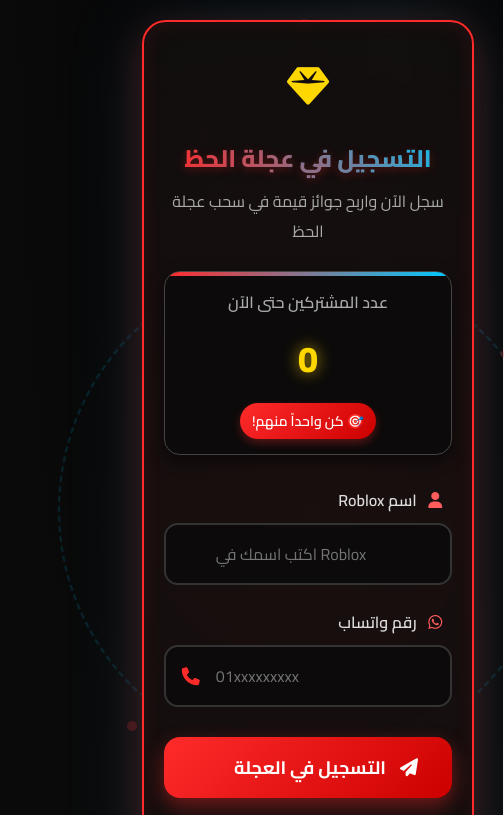
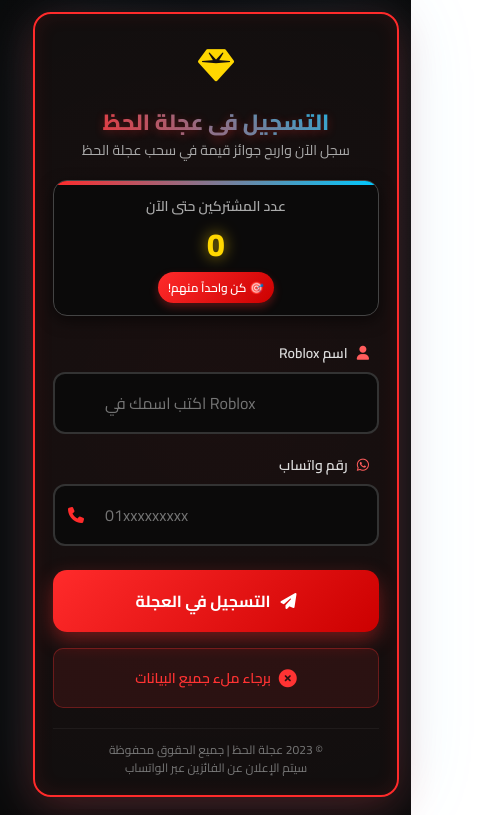
Before and after one commit to HemaTechno/Subx, a plain HTML site: page Gift.html in a window 390 px wide. Both pictures are taken after a click on the button "التسجيل في العجلة". Shown: the top 815 px of the page, 504 px wide, since content can reach past the window. Drawn offline with Linux system fonts and the light colour scheme; no server answers.

Commit message:
Update Gift.html

```diff
--- a/Gift.html
+++ b/Gift.html
@@ -3,7 +3,7 @@
 <head>
   <meta charset="UTF-8" />
   <title>التسجيل في عجلة الحظ</title>
-  <meta name="viewport" content="width=device-width, initial-scale=1.0">
+  <meta name="viewport" content="width=device-width, initial-scale=1.0, maximum-scale=5.0, user-scalable=yes">
 
   <!-- Fonts -->
   <link href="https://fonts.googleapis.com/css2?family=Cairo:wght@300;400;600;700;800&display=swap" rel="stylesheet">
@@ -32,6 +32,12 @@
       --gold: #ffd700;
       --silver: #c0c0c0;
       --bronze: #cd7f32;
+
+      /* Responsive Breakpoints */
+      --mobile: 480px;
+      --tablet: 768px;
+      --desktop: 1024px;
+      --large-desktop: 1200px;
     }
 
     * {
@@ -41,16 +47,29 @@
       font-family: 'Cairo', sans-serif;
     }
 
+    html {
+      font-size: 16px;
+      -webkit-text-size-adjust: 100%;
+    }
+
     body {
       min-height: 100vh;
+      min-height: -webkit-fill-available;
       display: flex;
       align-items: center;
       justify-content: center;
       background: radial-gradient(ellipse at top, var(--darker) 0%, var(--dark) 70%);
       color: var(--light);
       overflow-x: hidden;
-      padding: 20px;
+      padding: 16px;
       position: relative;
+    }
+
+    /* Improved Mobile Support */
+    @supports (-webkit-touch-callout: none) {
+      body {
+        min-height: -webkit-fill-available;
+      }
     }
 
     /* Animated Background Elements */
@@ -63,8 +82,8 @@
 
     .wheel-bg {
       position: absolute;
-      width: 300px;
-      height: 300px;
+      width: min(300px, 80vw);
+      height: min(300px, 80vw);
       border-radius: 50%;
       border: 2px dashed rgba(255, 43, 43, 0.2);
       z-index: -1;
@@ -72,8 +91,8 @@
     }
 
     .wheel-bg:nth-child(2) {
-      width: 500px;
-      height: 500px;
+      width: min(500px, 90vw);
+      height: min(500px, 90vw);
       border-color: rgba(0, 201, 255, 0.15);
       animation-duration: 180s;
     }
@@ -83,14 +102,15 @@
       to { transform: rotate(360deg); }
     }
 
-    /* Card Styles */
+    /* Card Styles - Fully Responsive */
     .card {
       width: 100%;
-      max-width: 480px;
-      background: rgba(15, 15, 15, 0.9);
+      max-width: 500px;
+      min-width: 280px;
+      background: rgba(15, 15, 15, 0.95);
       border: 2px solid var(--primary);
-      border-radius: 24px;
-      padding: 30px;
+      border-radius: 20px;
+      padding: clamp(20px, 5vw, 30px);
       box-shadow:
         0 10px 40px rgba(255, 43, 43, 0.25),
         0 0 80px rgba(0, 201, 255, 0.15),
@@ -100,6 +120,39 @@
       overflow: hidden;
       z-index: 1;
       animation: fadeIn 0.8s ease-out;
+    }
+
+    /* Responsive Card Sizes */
+    @media (max-width: 480px) {
+      .card {
+        border-radius: 18px;
+        padding: 18px;
+        max-width: 100%;
+      }
+    }
+
+    @media (min-width: 481px) and (max-width: 767px) {
+      .card {
+        max-width: 450px;
+      }
+    }
+
+    @media (min-width: 768px) and (max-width: 1023px) {
+      .card {
+        max-width: 480px;
+      }
+    }
+
+    @media (min-width: 1024px) {
+      .card {
+        max-width: 500px;
+      }
+    }
+
+    @media (min-width: 1200px) {
+      .card {
+        max-width: 520px;
+      }
     }
 
     .card::before {
@@ -121,15 +174,15 @@
     /* Header Styles */
     .header {
       text-align: center;
-      margin-bottom: 25px;
+      margin-bottom: clamp(20px, 4vw, 25px);
       position: relative;
     }
 
     .title-icon {
       display: inline-block;
-      font-size: 42px;
+      font-size: clamp(36px, 8vw, 42px);
       color: var(--gold);
-      margin-bottom: 10px;
+      margin-bottom: clamp(8px, 2vw, 10px);
       animation: pulse 2s infinite alternate;
     }
 
@@ -139,28 +192,30 @@
     }
 
     h1 {
-      font-size: 28px;
+      font-size: clamp(22px, 5vw, 28px);
       font-weight: 800;
-      margin: 0 0 5px 0;
+      margin: 0 0 clamp(4px, 1vw, 5px) 0;
       background: linear-gradient(90deg, var(--primary), var(--secondary));
       -webkit-background-clip: text;
       background-clip: text;
       color: transparent;
       text-shadow: 0 2px 10px rgba(255, 43, 43, 0.3);
+      line-height: 1.3;
     }
 
     .subtitle {
-      font-size: 16px;
+      font-size: clamp(14px, 3.5vw, 16px);
       color: #aaa;
-      margin-bottom: 10px;
+      margin-bottom: clamp(8px, 2vw, 10px);
+      line-height: 1.4;
     }
 
     /* Counter Styles */
     .counter-container {
-      background: rgba(10, 10, 10, 0.8);
-      border-radius: 16px;
-      padding: 15px;
-      margin-bottom: 30px;
+      background: rgba(10, 10, 10, 0.9);
+      border-radius: clamp(14px, 3vw, 16px);
+      padding: clamp(12px, 3vw, 15px);
+      margin-bottom: clamp(24px, 5vw, 30px);
       text-align: center;
       border: 1px solid var(--gray-light);
       box-shadow: 0 5px 15px rgba(0, 0, 0, 0.5);
@@ -179,50 +234,54 @@
     }
 
     .counter-label {
-      font-size: 16px;
+      font-size: clamp(14px, 3.5vw, 16px);
       font-weight: 600;
       color: #aaa;
-      margin-bottom: 8px;
+      margin-bottom: clamp(6px, 1.5vw, 8px);
     }
 
     .counter-value {
-      font-size: 42px;
+      font-size: clamp(32px, 8vw, 42px);
       font-weight: 800;
       color: var(--gold);
       text-shadow: 0 0 15px rgba(255, 215, 0, 0.7);
       transition: all 0.3s ease;
+      line-height: 1.2;
+      word-break: break-word;
+      overflow-wrap: break-word;
     }
 
     .counter-badge {
       display: inline-block;
       background: linear-gradient(135deg, var(--primary), var(--primary-dark));
       color: white;
-      font-size: 14px;
-      padding: 5px 12px;
+      font-size: clamp(12px, 3vw, 14px);
+      padding: clamp(4px, 1vw, 5px) clamp(10px, 2.5vw, 12px);
       border-radius: 20px;
-      margin-top: 10px;
+      margin-top: clamp(8px, 2vw, 10px);
       font-weight: 600;
       box-shadow: 0 4px 8px rgba(255, 43, 43, 0.3);
     }
 
     /* Form Styles */
     .form-group {
-      margin-bottom: 22px;
+      margin-bottom: clamp(18px, 4vw, 22px);
       position: relative;
     }
 
     label {
       display: block;
-      margin-bottom: 8px;
-      font-size: 16px;
+      margin-bottom: clamp(6px, 1.5vw, 8px);
+      font-size: clamp(14px, 3.5vw, 16px);
       font-weight: 600;
       color: #ddd;
       padding-right: 10px;
     }
 
     label i {
-      margin-left: 8px;
+      margin-left: clamp(6px, 1.5vw, 8px);
       color: var(--primary-light);
+      font-size: clamp(14px, 3.5vw, 16px);
     }
 
     .input-container {
@@ -231,53 +290,66 @@
 
     input {
       width: 100%;
-      padding: 16px 20px 16px 50px;
-      border-radius: 14px;
+      padding: clamp(14px, 3.5vw, 16px) clamp(18px, 4vw, 20px) clamp(14px, 3.5vw, 16px) 50px;
+      border-radius: clamp(12px, 3vw, 14px);
       border: 2px solid var(--gray);
-      background: rgba(10, 10, 10, 0.8);
+      background: rgba(10, 10, 10, 0.9);
       color: var(--light);
-      font-size: 16px;
+      font-size: clamp(14px, 3.5vw, 16px);
       transition: all 0.3s ease;
       direction: ltr;
+      min-height: 50px;
     }
 
     input:focus {
       outline: none;
       border-color: var(--primary);
       box-shadow: 0 0 0 3px rgba(255, 43, 43, 0.2);
-      background: rgba(20, 20, 20, 0.9);
+      background: rgba(20, 20, 20, 0.95);
+    }
+
+    /* Prevent zoom on iOS input focus */
+    @media (max-width: 480px) {
+      input {
+        font-size: 16px; /* Prevents iOS zoom */
+      }
     }
 
     .input-icon {
       position: absolute;
-      left: 18px;
+      left: clamp(15px, 3.5vw, 18px);
       top: 50%;
       transform: translateY(-50%);
       color: var(--primary);
-      font-size: 18px;
+      font-size: clamp(16px, 4vw, 18px);
       z-index: 2;
     }
 
     /* Button Styles */
     .btn-container {
-      margin-top: 30px;
+      margin-top: clamp(24px, 5vw, 30px);
       position: relative;
     }
 
     button {
       width: 100%;
-      padding: 18px;
+      padding: clamp(16px, 4vw, 18px);
       border: none;
-      border-radius: 16px;
+      border-radius: clamp(14px, 3.5vw, 16px);
       background: linear-gradient(135deg, var(--primary), var(--primary-dark));
       color: var(--light);
-      font-size: 18px;
+      font-size: clamp(16px, 4vw, 18px);
       font-weight: 700;
       cursor: pointer;
       transition: all 0.3s ease;
       position: relative;
       overflow: hidden;
       box-shadow: 0 8px 20px rgba(255, 43, 43, 0.4);
+      min-height: 55px;
+      display: flex;
+      align-items: center;
+      justify-content: center;
+      gap: 10px;
     }
 
     button:hover:not(:disabled) {
@@ -292,10 +364,6 @@
     button:disabled {
       opacity: 0.6;
       cursor: not-allowed;
-    }
-
-    .btn-icon {
-      margin-left: 10px;
     }
 
     .btn-glow {
@@ -315,10 +383,10 @@
     /* Message Styles */
     .message {
       text-align: center;
-      margin-top: 20px;
-      padding: 15px;
-      border-radius: 12px;
-      font-size: 16px;
+      margin-top: clamp(16px, 4vw, 20px);
+      padding: clamp(12px, 3vw, 15px);
+      border-radius: clamp(10px, 2.5vw, 12px);
+      font-size: clamp(14px, 3.5vw, 16px);
       font-weight: 600;
       opacity: 0;
       transform: translateY(10px);
@@ -326,11 +394,14 @@
       display: flex;
       align-items: center;
       justify-content: center;
+      flex-wrap: wrap;
+      gap: 8px;
+      min-height: 60px;
     }
 
     .message i {
-      margin-left: 10px;
-      font-size: 20px;
+      font-size: clamp(18px, 4.5vw, 20px);
+      flex-shrink: 0;
     }
 
     .message.show {
@@ -359,30 +430,113 @@
     /* Footer */
     .footer {
       text-align: center;
-      margin-top: 25px;
-      font-size: 14px;
+      margin-top: clamp(20px, 4vw, 25px);
+      font-size: clamp(12px, 3vw, 14px);
       color: #777;
-      padding-top: 15px;
+      padding-top: clamp(12px, 3vw, 15px);
       border-top: 1px solid rgba(255, 255, 255, 0.05);
+      line-height: 1.5;
     }
 
-    /* Responsive */
-    @media (max-width: 600px) {
+    /* Landscape Orientation Support */
+    @media (orientation: landscape) and (max-height: 600px) {
+      body {
+        padding: 10px;
+        align-items: flex-start;
+      }
+
       .card {
-        padding: 25px 20px;
-        max-width: 95%;
+        margin-top: 10px;
+        max-height: 90vh;
+        overflow-y: auto;
+      }
+
+      .form-group {
+        margin-bottom: 12px;
+      }
+
+      .counter-container {
+        margin-bottom: 15px;
+        padding: 10px;
+      }
+
+      .btn-container {
+        margin-top: 15px;
+      }
+
+      input {
+        padding: 10px 15px 10px 40px;
+        min-height: 45px;
+      }
+
+      button {
+        padding: 12px;
+        min-height: 45px;
+      }
+    }
+
+    /* Extra Small Phones */
+    @media (max-width: 360px) {
+      .card {
+        padding: 15px;
+        border-radius: 16px;
       }
 
       h1 {
-        font-size: 24px;
+        font-size: 20px;
       }
 
       .counter-value {
-        font-size: 36px;
+        font-size: 28px;
       }
 
-      input, button {
-        padding: 14px 14px 14px 50px;
+      input {
+        font-size: 14px;
+        padding-left: 40px;
+      }
+
+      .input-icon {
+        left: 12px;
+      }
+    }
+
+    /* Tablet Landscape */
+    @media (min-width: 768px) and (max-width: 1023px) and (orientation: landscape) {
+      .card {
+        max-width: 90%;
+        margin: 20px auto;
+      }
+    }
+
+    /* Prevent text size adjustment on orientation change */
+    @media (orientation: portrait) {
+      html {
+        -webkit-text-size-adjust: 100%;
+      }
+    }
+
+    /* High Resolution Screens */
+    @media (min-resolution: 192dpi) {
+      .card {
+        border-width: 1.5px;
+      }
+    }
+
+    /* Print Styles */
+    @media print {
+      body {
+        background: white;
+        color: black;
+      }
+
+      .card {
+        border: 1px solid #ccc;
+        box-shadow: none;
+        background: white;
+      }
+
+      button, .counter-badge, .wheel-bg, .bg-particle {
+        display: none !important;
       }
     }
   </style>
@@ -427,7 +581,8 @@
     <div class="btn-container">
       <button id="register">
         <span class="btn-glow"></span>
-        <i class="fas fa-paper-plane btn-icon"></i> التسجيل في العجلة
+        <i class="fas fa-paper-plane"></i>
+        <span>التسجيل في العجلة</span>
       </button>
     </div>
 
@@ -463,16 +618,39 @@
   const robloxInput = document.getElementById('roblox');
   const whatsappInput = document.getElementById('whatsapp');
 
+  // 🔹 Responsive Helper Functions
+  function adjustForScreenSize() {
+    const width = window.innerWidth;
+    const height = window.innerHeight;
+    const isMobile = width <= 480;
+    const isTablet = width > 480 && width <= 768;
+    const isLandscape = width > height;
+
+    // Adjust body padding based on screen size
+    if (isMobile && isLandscape) {
+      document.body.style.padding = '5px';
+    } else if (isMobile) {
+      document.body.style.padding = '12px';
+    } else if (isTablet) {
+      document.body.style.padding = '20px';
+    } else {
+      document.body.style.padding = '20px';
+    }
+  }
+
   // 🔹 Create Background Particles
   function createParticles() {
     const particlesContainer = document.body;
-    const particleCount = 20;
+    const particleCount = window.innerWidth < 768 ? 15 : 25;
 
     for (let i = 0; i < particleCount; i++) {
       const particle = document.createElement('div');
       particle.classList.add('bg-particle');
 
-      const size = Math.random() * 10 + 5;
+      const size = window.innerWidth < 768 ?
+        Math.random() * 8 + 3 :
+        Math.random() * 10 + 5;
+
       particle.style.width = `${size}px`;
       particle.style.height = `${size}px`;
 
@@ -480,10 +658,10 @@
       particle.style.top = `${Math.random() * 100}vh`;
 
       particle.style.background = i % 3 === 0
-        ? 'rgba(255, 43, 43, 0.2)'
+        ? 'rgba(255, 43, 43, 0.15)'
         : i % 3 === 1
-          ? 'rgba(0, 201, 255, 0.2)'
-          : 'rgba(255, 215, 0, 0.2)';
+          ? 'rgba(0, 201, 255, 0.15)'
+          : 'rgba(255, 215, 0, 0.15)';
 
       particlesContainer.appendChild(particle);
 
@@ -495,8 +673,8 @@
   function animateParticle(particle) {
     let x = parseFloat(particle.style.left);
     let y = parseFloat(particle.style.top);
-    let xSpeed = (Math.random() - 0.5) * 0.5;
-    let ySpeed = (Math.random() - 0.5) * 0.5;
+    let xSpeed = (Math.random() - 0.5) * (window.innerWidth < 768 ? 0.3 : 0.5);
+    let ySpeed = (Math.random() - 0.5) * (window.innerWidth < 768 ? 0.3 : 0.5);
 
     function move() {
       x += xSpeed;
@@ -516,8 +694,8 @@
 
   // 🔹 Animate Counter
   function animateCounter(element, targetValue) {
-    const currentValue = parseInt(element.textContent);
-    const duration = 800; // ms
+    const currentValue = parseInt(element.textContent.replace(/,/g, '')) || 0;
+    const duration = 800;
     const steps = 20;
     const stepValue = (targetValue - currentValue) / steps;
     let currentStep = 0;
@@ -545,15 +723,13 @@
     msgEl.textContent = text;
     msgEl.className = `message show ${type}`;
 
-    // Add icon based on message type
     let icon = '';
     if (type === 'success') icon = '<i class="fas fa-check-circle"></i>';
     else if (type === 'warning') icon = '<i class="fas fa-exclamation-triangle"></i>';
     else if (type === 'error') icon = '<i class="fas fa-times-circle"></i>';
 
-    msgEl.innerHTML = `${text} ${icon}`;
+    msgEl.innerHTML = `${icon} <span>${text}</span>`;
 
-    // Auto hide after 5 seconds (except success)
     if (type !== 'success') {
       setTimeout(() => {
         msgEl.classList.remove('show');
@@ -576,18 +752,18 @@
   // 🔹 Validate Inputs
   function validateInputs(roblox, whatsapp) {
     if (!roblox || !whatsapp) {
-      showMessage('❌ برجاء ملء جميع البيانات', 'error');
+      showMessage('برجاء ملء جميع البيانات', 'error');
       return false;
     }
 
     if (roblox.length < 3 || roblox.length > 20) {
-      showMessage('❌ اسم Roblox يجب أن يكون بين 3 و 20 حرف', 'error');
+      showMessage('اسم Roblox يجب أن يكون بين 3 و 20 حرف', 'error');
       return false;
     }
 
     const whatsappRegex = /^01[0-9]{9}$/;
     if (!whatsappRegex.test(whatsapp)) {
-      showMessage('❌ رقم واتساب غير صحيح. يجب أن يبدأ بـ 01 ويحتوي على 11 رقم', 'error');
+      showMessage('رقم واتساب غير صحيح. يجب أن يبدأ بـ 01 ويحتوي على 11 رقم', 'error');
       return false;
     }
 
@@ -596,16 +772,34 @@
 
   // 🔹 Initialize Page
   document.addEventListener('DOMContentLoaded', () => {
+    // Adjust for initial screen size
+    adjustForScreenSize();
+
     // Create background particles
     createParticles();
 
     // Focus on first input
     robloxInput.focus();
 
-    // Counter animation on load
-    setTimeout(() => {
-      countEl.style.transition = 'all 0.5s ease';
-    }, 1000);
+    // Adjust input font size for mobile to prevent zoom
+    if (window.innerWidth <= 480) {
+      robloxInput.style.fontSize = '16px';
+      whatsappInput.style.fontSize = '16px';
+    }
+  });
+
+  // 🔹 Handle Window Resize
+  let resizeTimer;
+  window.addEventListener('resize', () => {
+    clearTimeout(resizeTimer);
+    resizeTimer = setTimeout(() => {
+      adjustForScreenSize();
+    }, 250);
+  });
+
+  // 🔹 Handle Orientation Change
+  window.addEventListener('orientationchange', () => {
+    setTimeout(adjustForScreenSize, 100);
   });
 
   // 🔹 Real-time Counter Update
@@ -622,7 +816,7 @@
     if (!validateInputs(roblox, whatsapp)) return;
 
     btn.disabled = true;
-    btn.innerHTML = '<i class="fas fa-spinner fa-spin btn-icon"></i> جاري التسجيل...';
+    btn.innerHTML = '<i class="fas fa-spinner fa-spin"></i><span>جاري التسجيل...</span>';
 
     try {
       const ip = await getIP();
@@ -632,9 +826,9 @@
       const ipSnap = await ipRef.get();
 
       if (ipSnap.exists()) {
-        showMessage('⚠️ تم التسجيل من هذا الجهاز من قبل', 'warning');
+        showMessage('تم التسجيل من هذا الجهاز من قبل', 'warning');
         btn.disabled = false;
-        btn.innerHTML = '<i class="fas fa-paper-plane btn-icon"></i> التسجيل في العجلة';
+        btn.innerHTML = '<i class="fas fa-paper-plane"></i><span>التسجيل في العجلة</span>';
         return;
       }
 
@@ -652,23 +846,27 @@
       await ipRef.set(true);
 
       // Success
-      showMessage('✅ تم تسجيلك بنجاح في عجلة الحظ! سيتم الاتصال بك عبر الواتساب إذا فزت', 'success');
+      showMessage('تم تسجيلك بنجاح في عجلة الحظ! سيتم الاتصال بك عبر الواتساب إذا فزت', 'success');
 
       // Reset form
       robloxInput.value = '';
       whatsappInput.value = '';
 
       // Add celebration effect
-      document.querySelector('.title-icon').style.animation = 'pulse 0.5s 3';
+      const titleIcon = document.querySelector('.title-icon');
+      titleIcon.style.animation = 'none';
+      setTimeout(() => {
+        titleIcon.style.animation = 'pulse 0.5s 3';
+      }, 10);
 
       // Keep button disabled with success message
-      btn.innerHTML = '<i class="fas fa-check btn-icon"></i> تم التسجيل بنجاح!';
+      btn.innerHTML = '<i class="fas fa-check"></i><span>تم التسجيل بنجاح!</span>';
 
     } catch (error) {
       console.error('Registration error:', error);
-      showMessage('❌ حدث خطأ أثناء التسجيل. يرجى المحاولة مرة أخرى', 'error');
+      showMessage('حدث خطأ أثناء التسجيل. يرجى المحاولة مرة أخرى', 'error');
       btn.disabled = false;
-      btn.innerHTML = '<i class="fas fa-paper-plane btn-icon"></i> التسجيل في العجلة';
+      btn.innerHTML = '<i class="fas fa-paper-plane"></i><span>التسجيل في العجلة</span>';
     }
   };
 
@@ -678,6 +876,9 @@
       btn.click();
     }
   });
+
+  // 🔹 Touch Device Improvements
+  document.addEventListener('touchstart', () => {}, {passive: true});
 </script>
 </body>
 </html>
```
